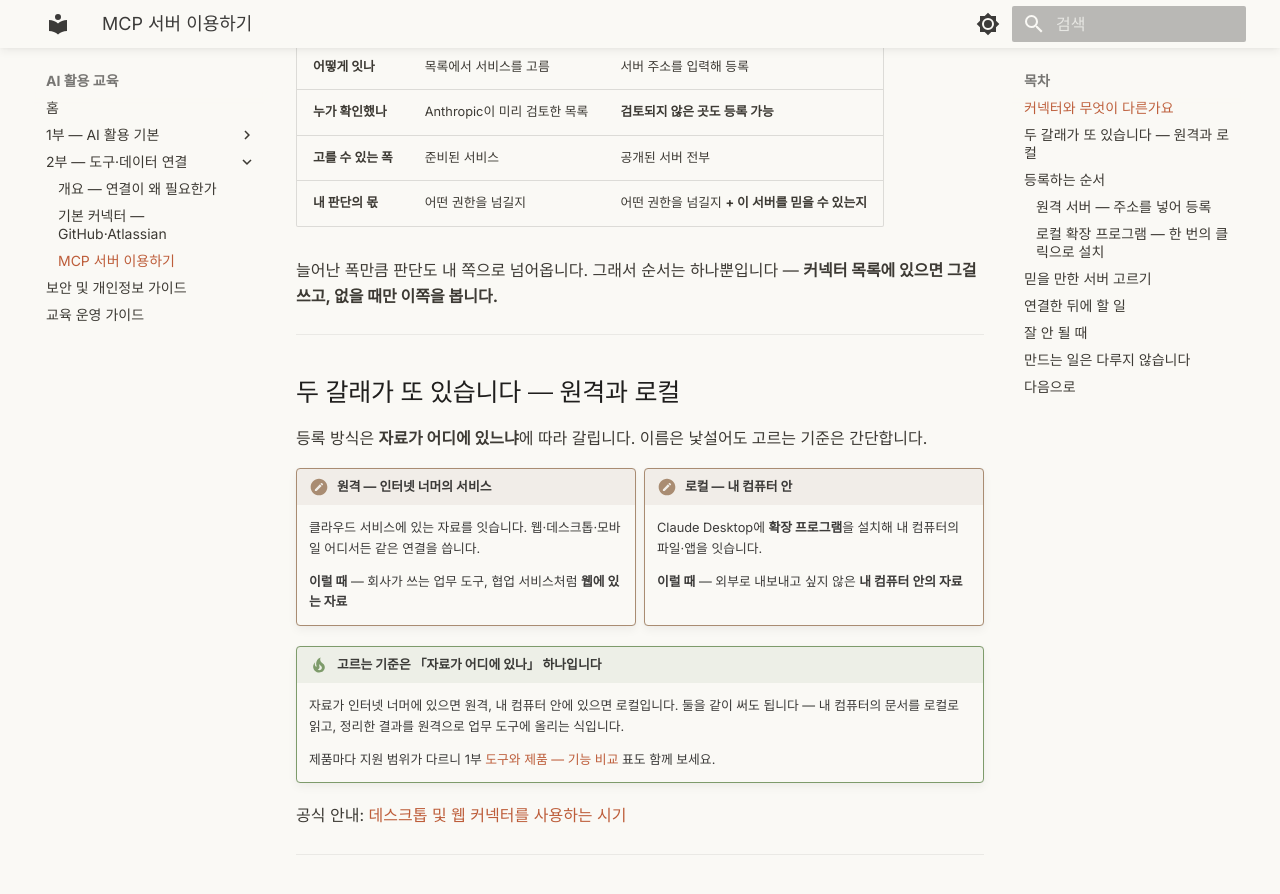
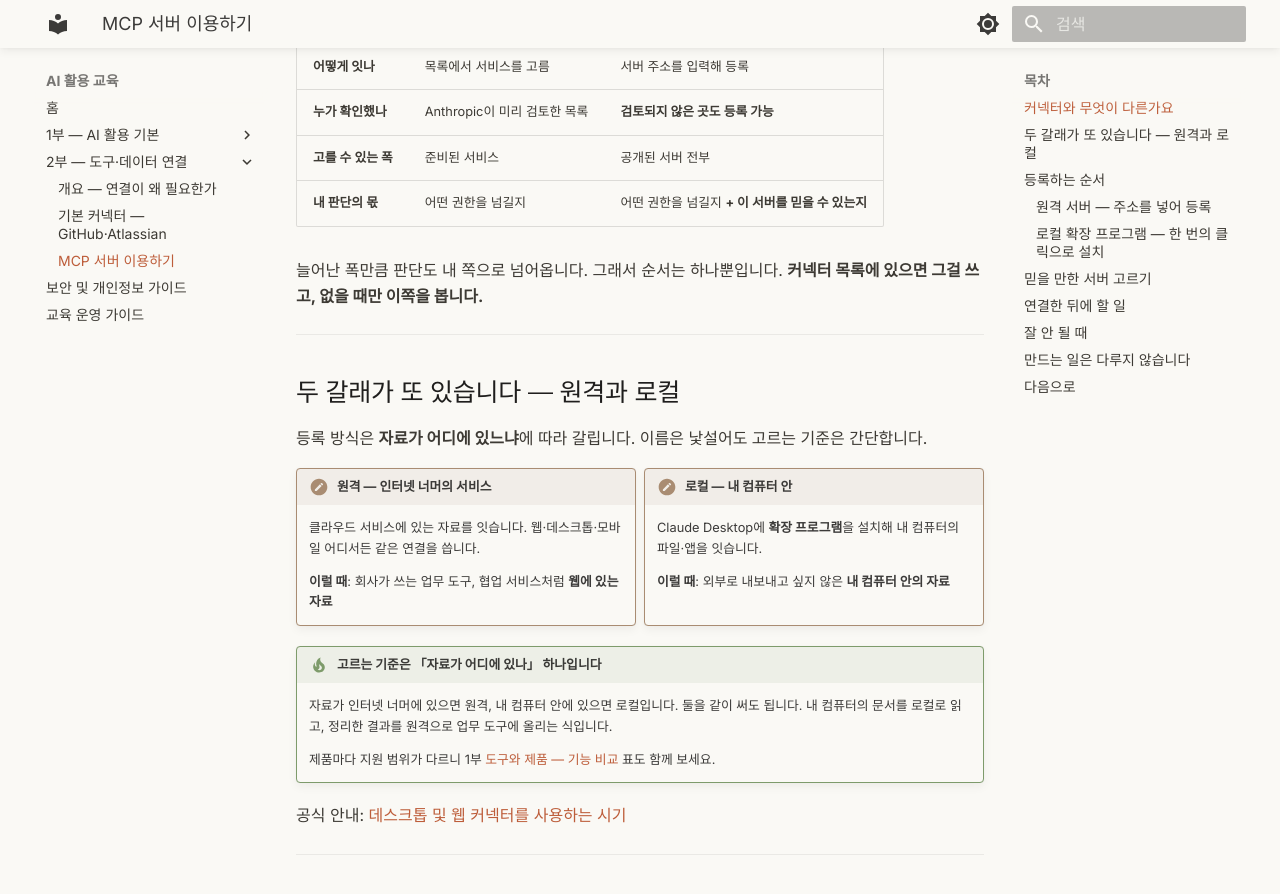
Before and after one commit to scroogy-dev/ai-onboarding, an MkDocs documentation site: the page built from docs/connect/mcp-servers.md, in a window 1280 px wide and 900 px high, scrolled down 775 px. Shown: the top 894 px of the window. Built offline with MkDocs 1.6.1 and Material for MkDocs 9.7.7, drawn with Linux system fonts in a browser that asks for light colours; some of the changed text lies outside the part shown.

Commit message:
docs: 2부 산출물 문장부호 정리, 줄표를 쌍점·문장 분리로 (#49)
- 본문 산문의 줄표(—)를 쌍점·문장 분리·괄호로 전환, 제목·박스 제목·링크 라벨의 줄표는 유지
- 1부·공통 기존 페이지의 잔여분은 #50으로 분리

```diff
--- a/docs/connect/mcp-servers.md
+++ b/docs/connect/mcp-servers.md
@@ -4,7 +4,7 @@
 
 [기본 커넥터](connectors.md)는 편하지만 목록에 있는 서비스만 이을 수 있습니다. 목록에 없는 도구가 필요할 때 쓰는 것이 **MCP 서버**입니다. 누군가 만들어 공개해 둔 연결 통로를 내 Claude에 등록해 쓰는 방식이라, 고를 수 있는 폭이 훨씬 넓은 대신 **무엇을 고르고 무엇을 허용할지 직접 판단**해야 합니다.
 
-이 페이지에서는 커넥터와의 차이, 등록 절차, 믿을 만한 서버를 고르는 기준, 잘 안 될 때 확인할 것을 다룹니다. MCP 서버를 **직접 만드는 일은 다루지 않습니다** — 이 시리즈는 이용까지가 범위입니다.
+이 페이지에서는 커넥터와의 차이, 등록 절차, 믿을 만한 서버를 고르는 기준, 잘 안 될 때 확인할 것을 다룹니다. MCP 서버를 **직접 만드는 일은 다루지 않습니다.** 이 시리즈는 이용까지가 범위입니다.
 
 ---
 
@@ -24,7 +24,7 @@
 | **고를 수 있는 폭** | 준비된 서비스 | 공개된 서버 전부 |
 | **내 판단의 몫** | 어떤 권한을 넘길지 | 어떤 권한을 넘길지 **+ 이 서버를 믿을 수 있는지** |
 
-늘어난 폭만큼 판단도 내 쪽으로 넘어옵니다. 그래서 순서는 하나뿐입니다 — **커넥터 목록에 있으면 그걸 쓰고, 없을 때만 이쪽을 봅니다.**
+늘어난 폭만큼 판단도 내 쪽으로 넘어옵니다. 그래서 순서는 하나뿐입니다. **커넥터 목록에 있으면 그걸 쓰고, 없을 때만 이쪽을 봅니다.**
 
 ---
 
@@ -37,17 +37,17 @@
 !!! note "원격 — 인터넷 너머의 서비스"
     클라우드 서비스에 있는 자료를 잇습니다. 웹·데스크톱·모바일 어디서든 같은 연결을 씁니다.
 
-    **이럴 때** — 회사가 쓰는 업무 도구, 협업 서비스처럼 **웹에 있는 자료**
+    **이럴 때**: 회사가 쓰는 업무 도구, 협업 서비스처럼 **웹에 있는 자료**
 
 !!! note "로컬 — 내 컴퓨터 안"
     Claude Desktop에 **확장 프로그램**을 설치해 내 컴퓨터의 파일·앱을 잇습니다.
 
-    **이럴 때** — 외부로 내보내고 싶지 않은 **내 컴퓨터 안의 자료**
+    **이럴 때**: 외부로 내보내고 싶지 않은 **내 컴퓨터 안의 자료**
 
 </div>
 
 !!! tip "고르는 기준은 「자료가 어디에 있나」 하나입니다"
-    자료가 인터넷 너머에 있으면 원격, 내 컴퓨터 안에 있으면 로컬입니다. 둘을 같이 써도 됩니다 — 내 컴퓨터의 문서를 로컬로 읽고, 정리한 결과를 원격으로 업무 도구에 올리는 식입니다.
+    자료가 인터넷 너머에 있으면 원격, 내 컴퓨터 안에 있으면 로컬입니다. 둘을 같이 써도 됩니다. 내 컴퓨터의 문서를 로컬로 읽고, 정리한 결과를 원격으로 업무 도구에 올리는 식입니다.
 
     제품마다 지원 범위가 다르니 1부 [도구와 제품 — 기능 비교](../intro.md#claude-comparison) 표도 함께 보세요.
 
@@ -124,9 +124,9 @@
 
 등록은 시작일 뿐이고, 쓰는 동안 확인해야 할 것이 남습니다.
 
-- **무엇을 읽고 썼는지 물어보기** — 결과만 받지 말고 "어느 자료를 봤는지" 함께 물으면 확인이 쉬워집니다.
-- **쓰기 작업은 결과를 직접 열어 보기** — 문서 생성·항목 수정처럼 흔적이 남는 일은 실제 화면에서 확인합니다.
-- **안 쓰는 서버는 끊기** — 기본 커넥터와 같은 화면에서 정리합니다 (→ [연결을 점검하고 끊기](connectors.md#manage-disconnect)).
+- **무엇을 읽고 썼는지 물어보기**: 결과만 받지 말고 "어느 자료를 봤는지" 함께 물으면 확인이 쉬워집니다.
+- **쓰기 작업은 결과를 직접 열어 보기**: 문서 생성·항목 수정처럼 흔적이 남는 일은 실제 화면에서 확인합니다.
+- **안 쓰는 서버는 끊기**: 기본 커넥터와 같은 화면에서 정리합니다 (→ [연결을 점검하고 끊기](connectors.md#manage-disconnect)).
 
 !!! abstract "판단이 늘어난 만큼 검토도 늘어납니다"
     MCP 서버는 커넥터보다 폭이 넓고, 넓어진 만큼 AI가 예상 밖의 자료에 닿을 여지도 커집니다. [메타 원칙 ③ AI 결과물 검토·이해 의무](../index.md#meta-principles)가 가장 무거워지는 자리가 여기입니다.
@@ -141,7 +141,7 @@
 |---|---|
 | 대화에서 서버가 안 쓰임 | 대화창 `+` → **커넥터**에서 **토글이 켜져 있는지** |
 | 목록에 커넥터가 안 보임 | 회사 플랜이라면 **조직 소유자가 먼저 추가**했는지 |
-| 주소를 넣었는데 연결 실패 | 사내망·VPN 안에서만 열리는 주소는 아닌지 — 연결은 내 컴퓨터가 아니라 **Claude 쪽 서버에서 시작**하므로, 밖에서 닿지 않는 주소는 내 컴퓨터에서 열리더라도 연결되지 않습니다 |
+| 주소를 넣었는데 연결 실패 | 사내망·VPN 안에서만 열리는 주소는 아닌지. 연결은 내 컴퓨터가 아니라 **Claude 쪽 서버에서 시작**하므로, 밖에서 닿지 않는 주소는 내 컴퓨터에서 열리더라도 연결되지 않습니다 |
 | 주소를 잘못 넣음 | 등록한 커넥터는 수정이 안 됩니다. **제거 후 다시 추가**하세요 |
 | 확장 프로그램은 설치됐는데 도구가 없음 | Claude Desktop을 **다시 시작**하고, 설정에서 **비어 있는 필수 항목**이 없는지 확인 |
 
```
Also changed, not shown: other parts of docs/connect/mcp-servers.md (+1 -1 lines), docs/basics.md (+1 -1 lines), docs/connect/connectors.md (+8 -8 lines), docs/connect/index.md (+9 -9 lines).
